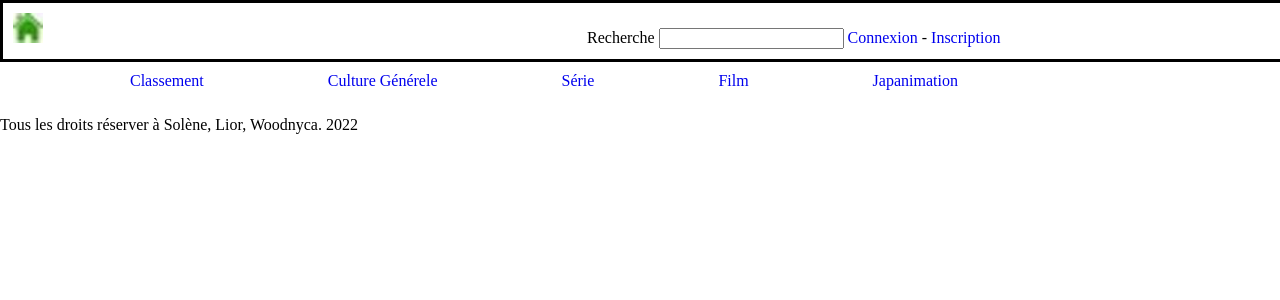
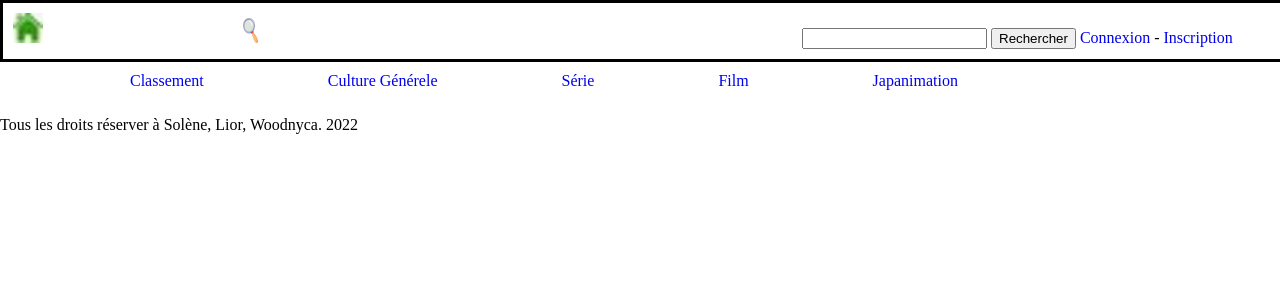
Before and after one commit to DUT-Info-Montreuil/L_univers_du_quizz_Lior_Solene_Woodnyca, a PHP site: page / in a window 1280 px wide; the page is wider, and only the part inside the window is pictured. Shown: the top 300 px of that part. Run offline with PHP 8.4, Linux system fonts and the light colour scheme.

Commit message:
modification affichage de la barre de recherche

```diff
--- a/L_univers_du_quizz/composants/vue_menue.php
+++ b/L_univers_du_quizz/composants/vue_menue.php
@@ -8,9 +8,11 @@
 		public function __construct (){
 			$this->contenu = '<a href="index.php?module=accueil" id="lienSite"><img id="img_logoSite" src="img_acc.jpg" alt="Logo Univers de quizz"></a>';
 
-			$this->contenu .=	'<label id="moteurDeRecherche"> Recherche
-									<input name="saisieDeRecherche" >
-								</label>';
+			$this->contenu .=	'<img id="img_recherche" src="loupe.png" alt="Recherche">
+								<label id="moteurDeRecherche">
+								<input name="saisieDeRecherche" >
+								</label>
+								<input type="button" value="Rechercher">';
 				if(!isset($_SESSION['login'])){
 
 					$this->contenu .= " <a href=index.php?module=connexion&action=connexion>Connexion</a> - <a href=index.php?module=connexion&action=inscription>Inscription</a></nav>";
--- a/L_univers_du_quizz/style.css
+++ b/L_univers_du_quizz/style.css
@@ -25,6 +25,12 @@ header {
 #moteurDeRecherche {
 	margin-left: 540px;
 
+}
+
+#img_recherche {
+	margin-left: 200px;
+	width: 15px;
+	height:25px;
 }
 
 .lienConnexion  {
```
Also changed, not shown: L_univers_du_quizz/loupe.png (added).
